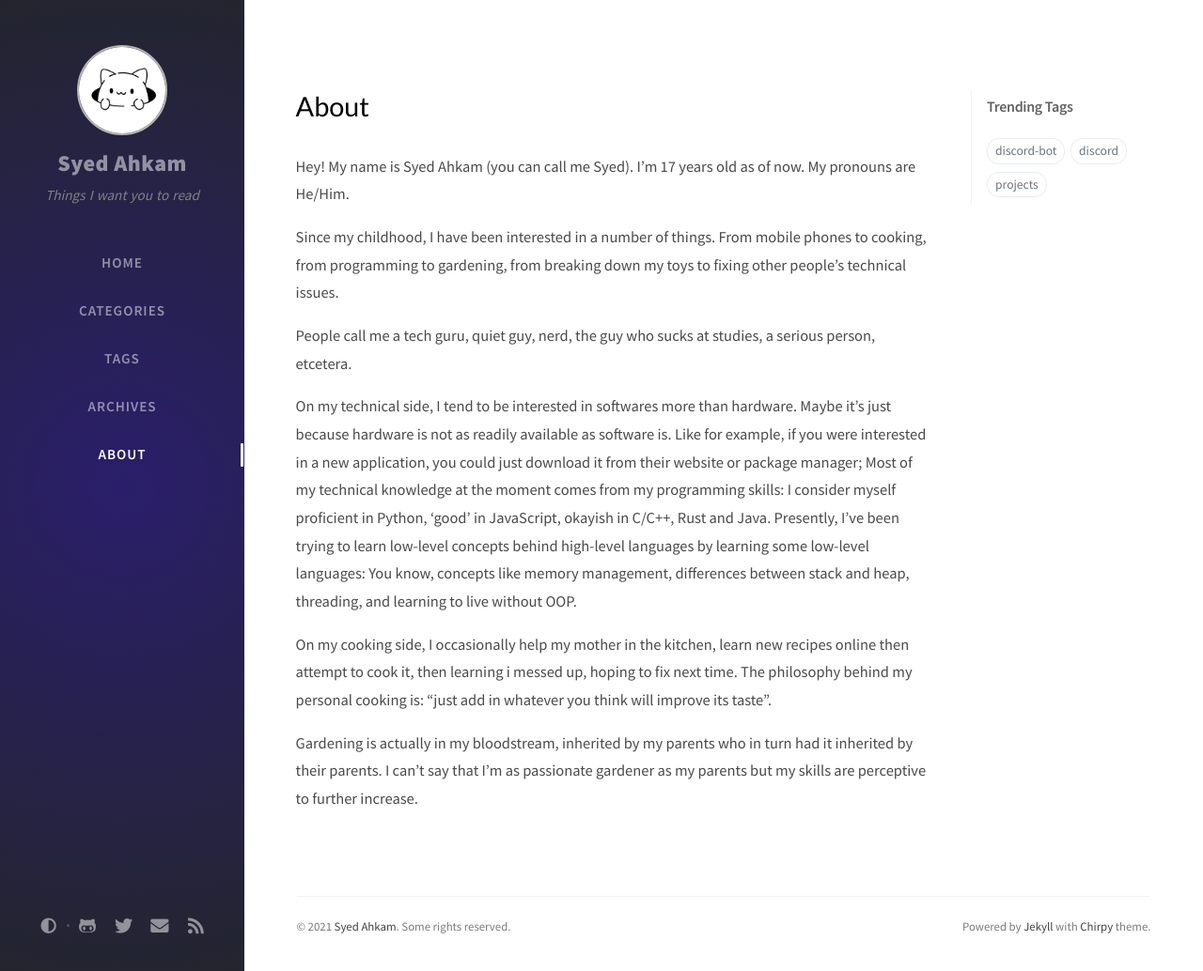
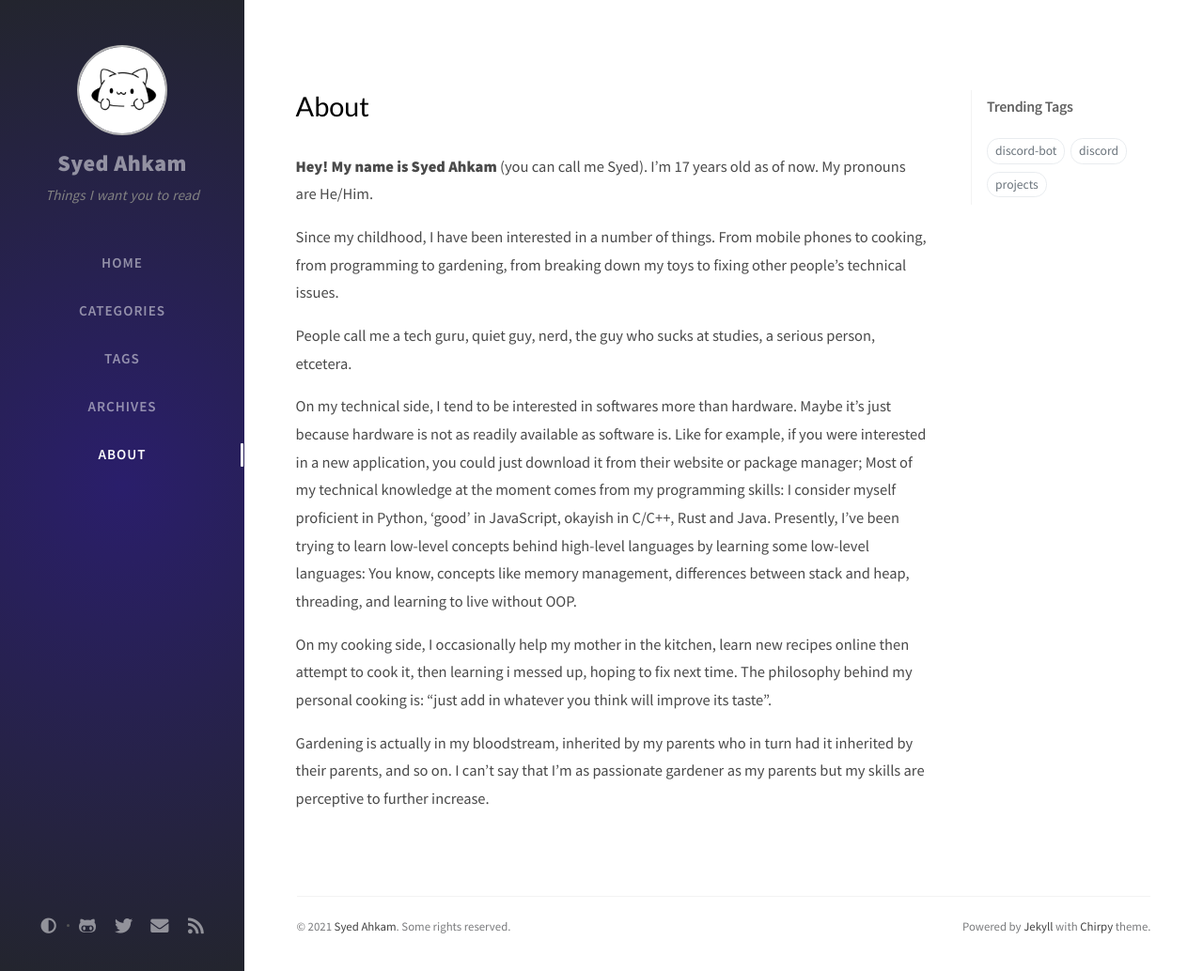
Before and after one commit to SyedAhkam/SyedAhkam.github.io, a Jekyll site: the page built from _tabs/about.md, in a window 1280 px wide and 1034 px high. Shown: the whole window at 94% size. Built offline with Jekyll 4.4.1, drawn with Linux system fonts in a browser that asks for light colours; nearby versions of some CDN libraries; comment, search, counter and statistics services are not loaded.

Commit message:
Update about.md

```diff
--- a/_tabs/about.md
+++ b/_tabs/about.md
@@ -4,7 +4,7 @@ icon: fas fa-info
 order: 4
 published: true
 ---
-Hey! My name is Syed Ahkam (you can call me Syed). I'm 17 years old as of now. My pronouns are He/Him.
+**Hey! My name is Syed Ahkam** (you can call me Syed). I'm 17 years old as of now. My pronouns are He/Him.
 
 Since my childhood, I have been interested in a number of things. From mobile phones to cooking, from programming to gardening, from breaking down my toys to fixing other people's technical issues.
 
@@ -14,4 +14,4 @@ On my technical side, I tend to be interested in softwares more than hardware. M
 
 On my cooking side, I occasionally help my mother in the kitchen, learn new recipes online then attempt to cook it, then learning i messed up, hoping to fix next time. The philosophy behind my personal cooking is: "just add in whatever you think will improve its taste".
 
-Gardening is actually in my bloodstream, inherited by my parents who in turn had it inherited by their parents. I can't say that I'm as passionate gardener as my parents but my skills are perceptive to further increase.
+Gardening is actually in my bloodstream, inherited by my parents who in turn had it inherited by their parents, and so on. I can't say that I'm as passionate gardener as my parents but my skills are perceptive to further increase.
```
